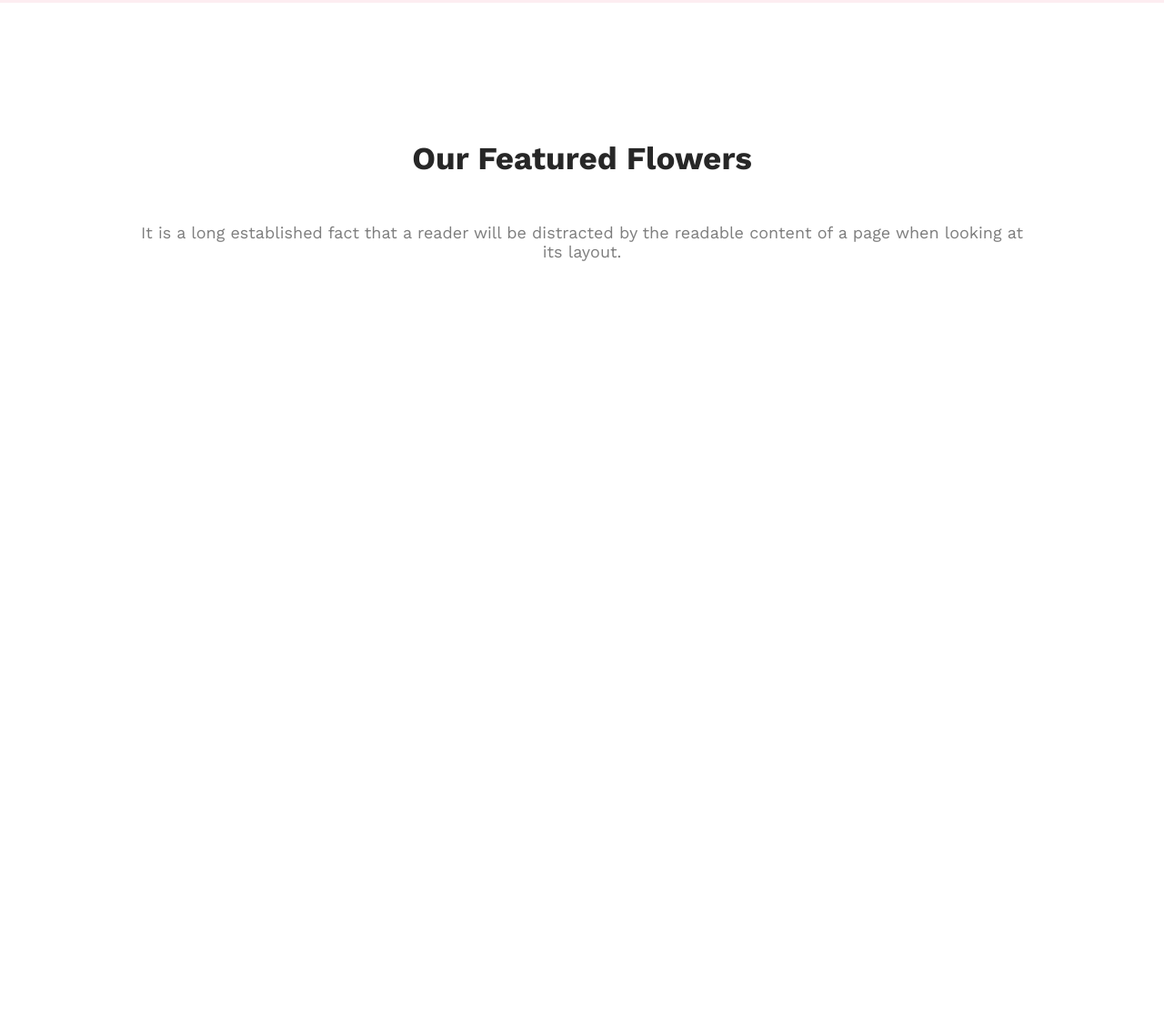
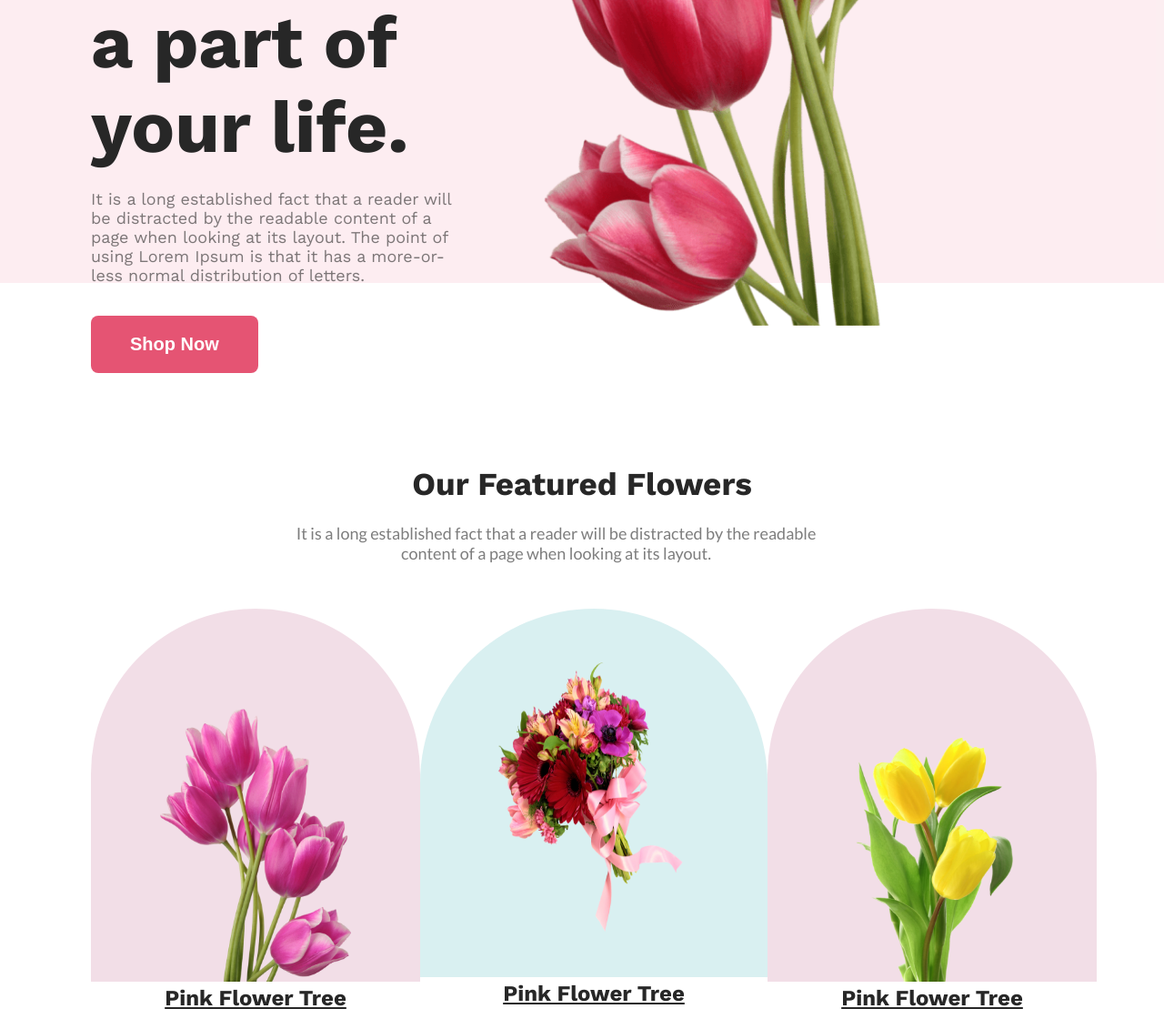
Before and after one commit to bushrajahan/online-flower-shop, a plain HTML site: page index.html in a window 1280 px wide. Shown: the part 489-1620 px from the top of the page at 91% size. Before the commit the page ends 800 px from the top, so only its background shows below. Drawn offline with nearby package versions, Linux system fonts and the light colour scheme.

Commit message:
banner-end

```diff
--- a/index.html
+++ b/index.html
@@ -15,14 +15,14 @@
         <div class="header-container">
           <div class="header-left">
             <h1 class="header-title">
-              Let's make <br> beautiful flowers a part  of your life.
+              Let's make <br> beautiful flowers  <br> a part  of your life.
             </h1>
             <p class="header-content">It is a long established fact that a reader will be distracted by the readable content of a page when looking at its layout. The point of using Lorem Ipsum is that it has a more-or-less normal distribution of letters.</p>
             <button class="btn">Shop Now</button>
 
           </div>
           <div class="header-right">
-            <img src="Flower Asset/pngwing 6.png" alt="" class="header-img">
+            <img src="Flower Asset/pngwing 10.png" alt="Flower" class="header-img">
           </div>
         </div>
 
@@ -34,13 +34,42 @@
     <section class="banner-section">
 
         <h1 class="banner header-title">Our Featured Flowers</h1>
-        <p class="banner-c header-content">It is a long established fact that a reader will be distracted by the readable content of a page when looking at its layout.</p>
+        <p class="banner-c header-content">It is a long established fact that a reader will be distracted by the readable <br> content of a page when looking at its layout.</p>
         <div class="banner-container">
-        <div class="banner-main">
+        <div class="banner-one">
+          <div class="banner-image">
+          <img src="Flower Asset/pngwing 6.png" class="banner-img"  alt="Flower">
+        </div>
+        <h4 class="banner-footer">Pink Flower Tree</h4>
+       </div>
+       <div class="banner-one">
+        <div class="banner-image">
+        <img src="Flower Asset/pngwing 5.png" class="banner-two"  alt="Flower">
+      </div>
+        <h4 class="banner-footer">Pink Flower Tree</h4>
+     </div>
+     <div class="banner-one">
+      <div class="banner-image">
+      <img src="Flower Asset/pngwing 7.png" class="banner-img"  alt="Flower">
+    </div>
+      <h4 class="banner-footer">Pink Flower Tree</h4>
+   </div>
 
-       </div>
 
       </div>
+    </section>
+
+    <section class="sale">
+      <div class="sale-container">
+      <div class="sale-right">
+        <h1 class="sale-title">Hot Deal ! Sale Up To 25% Off</h1>
+        <p class="sale-content">It is a long established fact  that a reader will be distracted by the readable  <br> content of a page when looking at its layout.</p>
+        <button class="btn">Sign Up</button>
+      </div>
+      <div class="sale-left">
+        <img src="./Flower Asset/pngwing 8.png" alt="" class="sale-img">
+      </div>
+    </div>
     </section>
   </main>
   <footer></footer>
--- a/style/style.css
+++ b/style/style.css
@@ -9,42 +9,54 @@ font-family: 'Work Sans', sans-serif;
 }
 .header-title{
     color: #272727;
-font-size: 40px;
+font-size: 80px;
 font-weight: 700;
-padding-bottom: 50px;
+padding-top: 180px;
 }
 .header-content{
     color: rgba(39, 39, 39, 0.60);
 font-size: 18px;
 font-weight:400px;
+padding: 22px 0;
+padding-right: 57px;
 }
 .btn{
-    color: #FFF;
+
+    padding: 20px 43px;
+    border-radius: 8px;
+background: #E55473;
+color: #FFF;
 font-size: 20px;
 font-weight: 700;
-border-radius: 8px;
-background: #E55473;
+border: none;
+margin-top: 12px;
 
-padding: 10px 15px;
-border: 0;
-margin:20px 0;
-
+}
+main{
 
 }
 /* header content starts here */
 .head{
     background: rgba(229, 84, 115, 0.10);
+    width: 100%;
+    height: 100vh;
+}
+.header-img{
+
 }
 .header-container{
     display: flex;
     justify-content: space-evenly;
-
+    align-items: center;
     padding:30px 100px;
-
 
 }
 .header-left{
-    padding-top: 80px;
+
+}
+.header-img{
+    height: 96vh;
+
 }
 /* banner starts here */
 .banner{
@@ -52,17 +64,55 @@ margin:20px 0;
 text-align: center;
 font-size: 35px;
 font-weight: 700;
-padding-top: 150px;
+padding-top: 50px;
+
+
+}
+.banner-section{
+    margin:150px 100px;
 }
 .banner-c{
     color: rgba(39, 39, 39, 0.60);
 text-align: center;
+font-family: Lato;
 font-size: 18px;
 font-weight: 400;
-padding: 0px 150px;
+padding-bottom: 50px;
+
+
 
 }
 .banner-container{
     background: #FFF;
 
 }
+.banner-container{
+    display: flex;
+    justify-content: space-around;
+}
+.banner-img{
+    width: 210px;
+    height: 300px;
+}
+
+.banner-img{
+    border-radius: 300px 300px 0px 0px;
+    background: rgba(167, 33, 98, 0.15);
+    padding:0 76px;
+    padding-top: 110px;
+}
+.banner-two{
+    border-radius: 300px 300px 0px 0px;
+background: rgba(5, 151, 160, 0.15);
+padding: 55px 76px 50px 76px ;
+width: 230px;
+height: 300px;
+
+}
+.banner-footer{
+    color: #272727;
+text-align: center;
+font-size: 24px;
+font-weight: 700;
+text-decoration-line: underline;
+}
```
